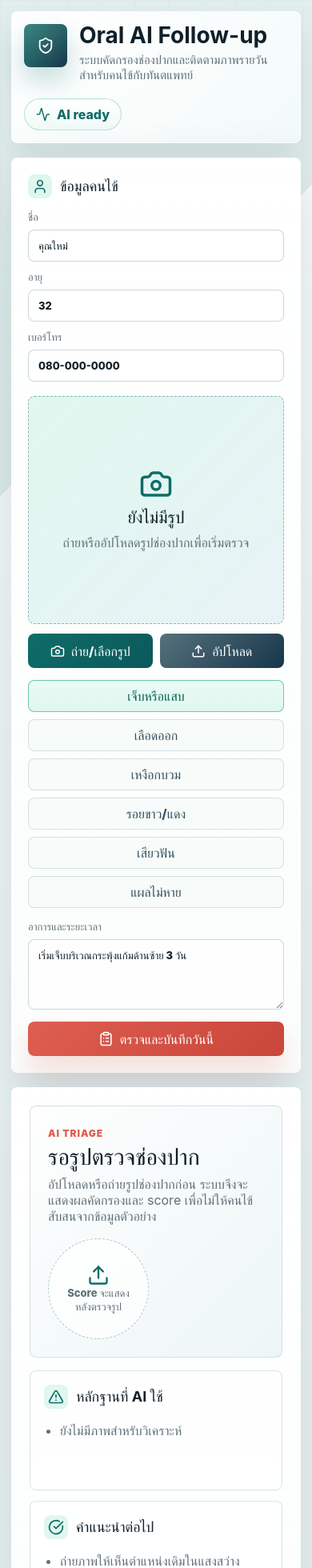
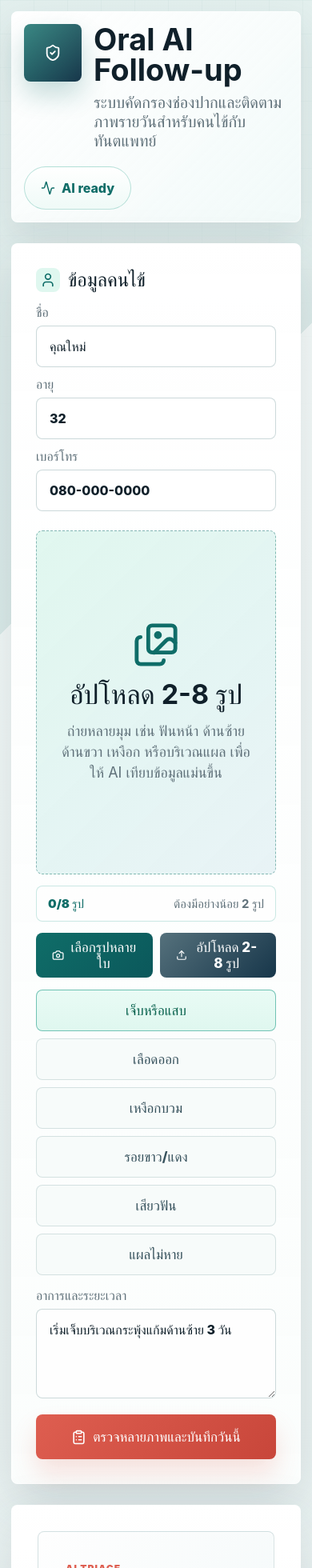
Before and after one commit to ZENLIK02/Teeth-Disease-AI, a React (Vite) app: page / in a window 390 px wide. Shown: the top 1960 px of the page at 80% size. Built offline with nearby package versions, Linux system fonts and the light colour scheme.

Commit message:
Support multi-photo oral analysis and larger UI

```diff
--- a/src/App.css
+++ b/src/App.css
@@ -15,7 +15,7 @@
 
 .app-shell {
   min-height: 100svh;
-  padding: 24px;
+  padding: 34px;
   color: var(--ink);
   background:
     linear-gradient(135deg, rgba(15, 109, 104, 0.1) 0 20%, transparent 20% 100%),
@@ -44,9 +44,9 @@
 }
 
 .topbar {
-  max-width: 1540px;
-  margin: 0 auto 18px;
-  padding: 18px;
+  max-width: 1840px;
+  margin: 0 auto 26px;
+  padding: 28px;
   display: flex;
   align-items: center;
   justify-content: space-between;
@@ -76,8 +76,8 @@
 }
 
 .brand-mark {
-  width: 54px;
-  height: 54px;
+  width: 72px;
+  height: 72px;
   flex: 0 0 auto;
   display: grid;
   place-items: center;
@@ -97,21 +97,21 @@
 }
 
 h1 {
-  font-size: clamp(28px, 3vw, 42px);
+  font-size: clamp(38px, 4vw, 62px);
   line-height: 1;
   letter-spacing: 0;
 }
 
 .brand-lockup p {
-  margin-top: 7px;
+  margin-top: 10px;
   color: var(--muted);
-  font-size: 15px;
+  font-size: 20px;
 }
 
 .status-pill {
   gap: 8px;
-  min-height: 40px;
-  padding: 0 14px;
+  min-height: 54px;
+  padding: 0 20px;
   border: 1px solid rgba(21, 151, 131, 0.28);
   border-radius: 999px;
   background: linear-gradient(180deg, #ffffff, #effaf7);
@@ -121,11 +121,11 @@
 }
 
 .workspace-grid {
-  max-width: 1540px;
+  max-width: 1840px;
   margin: 0 auto;
   display: grid;
-  grid-template-columns: minmax(310px, 390px) minmax(460px, 1fr) minmax(300px, 380px);
-  gap: 18px;
+  grid-template-columns: minmax(420px, 520px) minmax(620px, 1fr) minmax(390px, 500px);
+  gap: 26px;
   align-items: start;
 }
 
@@ -143,11 +143,11 @@
 
 .intake-panel,
 .doctor-panel {
-  padding: 20px;
+  padding: 30px;
 }
 
 .analysis-panel {
-  padding: 22px;
+  padding: 32px;
 }
 
 .section-title {
@@ -167,7 +167,7 @@
 .section-title h2,
 .section-title h3 {
   color: var(--ink);
-  font-size: 18px;
+  font-size: 24px;
   line-height: 1.2;
   letter-spacing: 0;
 }
@@ -182,7 +182,7 @@
   display: grid;
   gap: 7px;
   color: var(--muted);
-  font-size: 13px;
+  font-size: 16px;
   font-weight: 800;
 }
 
@@ -197,7 +197,7 @@
   border-radius: 8px;
   background: rgba(255, 255, 255, 0.78);
   color: var(--ink);
-  padding: 11px 12px;
+  padding: 15px 16px;
   outline: none;
   box-shadow: inset 0 1px 0 rgba(255, 255, 255, 0.8);
 }
@@ -215,8 +215,8 @@
 }
 
 .upload-zone {
-  height: 285px;
-  margin: 18px 0 12px;
+  height: 430px;
+  margin: 24px 0 14px;
   border: 1px dashed rgba(15, 109, 104, 0.45);
   border-radius: 8px;
   overflow: hidden;
@@ -234,7 +234,8 @@
 
 .upload-zone img,
 .doctor-photo img,
-.timeline-item img {
+.timeline-item img,
+.preview-grid img {
   width: 100%;
   height: 100%;
   object-fit: cover;
@@ -250,7 +251,7 @@
   display: grid;
   place-content: center;
   justify-items: center;
-  gap: 8px;
+  gap: 12px;
   padding: 30px;
   text-align: center;
   color: var(--teal);
@@ -258,13 +259,65 @@
 
 .upload-placeholder strong {
   color: var(--ink);
-  font-size: 21px;
+  font-size: 34px;
 }
 
 .upload-placeholder span {
-  max-width: 240px;
+  max-width: 360px;
   color: var(--muted);
   line-height: 1.45;
+  font-size: 18px;
+}
+
+.preview-grid {
+  height: 100%;
+  display: grid;
+  grid-template-columns: repeat(2, minmax(0, 1fr));
+  gap: 10px;
+  padding: 10px;
+}
+
+.preview-grid figure {
+  min-width: 0;
+  min-height: 0;
+  position: relative;
+  margin: 0;
+  overflow: hidden;
+  border-radius: 8px;
+  background: #dcebec;
+}
+
+.preview-grid figcaption {
+  position: absolute;
+  left: 10px;
+  top: 10px;
+  min-width: 28px;
+  height: 28px;
+  display: grid;
+  place-items: center;
+  border-radius: 999px;
+  background: rgba(16, 32, 42, 0.72);
+  color: white;
+  font-size: 14px;
+  font-weight: 900;
+}
+
+.photo-count-bar {
+  display: flex;
+  justify-content: space-between;
+  gap: 12px;
+  margin-bottom: 14px;
+  padding: 12px 14px;
+  border: 1px solid rgba(21, 151, 131, 0.22);
+  border-radius: 8px;
+  background: rgba(255, 255, 255, 0.72);
+  color: var(--muted);
+  font-size: 15px;
+  font-weight: 900;
+}
+
+.photo-count-bar span {
+  color: var(--teal);
 }
 
 .upload-actions {
@@ -274,8 +327,8 @@
 button {
   border: 0;
   border-radius: 8px;
-  min-height: 43px;
-  padding: 0 14px;
+  min-height: 56px;
+  padding: 0 20px;
   display: inline-flex;
   align-items: center;
   justify-content: center;
@@ -284,6 +337,7 @@
   background: linear-gradient(135deg, var(--teal), #0b585b);
   cursor: pointer;
   font-weight: 800;
+  font-size: 17px;
   transition:
     transform 150ms ease,
     box-shadow 150ms ease,
@@ -318,7 +372,7 @@
 }
 
 .symptom-grid button {
-  min-height: 40px;
+  min-height: 52px;
   background: rgba(247, 251, 250, 0.92);
   color: #36515c;
   border: 1px solid rgba(123, 157, 160, 0.28);
@@ -338,13 +392,13 @@
 .analyze-button,
 .send-button {
   width: 100%;
-  margin-top: 15px;
+  margin-top: 20px;
   background: linear-gradient(135deg, var(--coral), #c8463a);
   box-shadow: 0 18px 30px rgba(222, 94, 80, 0.18);
 }
 
 .send-button {
-  min-height: 48px;
+  min-height: 60px;
 }
 
 .error-text {
@@ -393,7 +447,7 @@
 }
 
 .scan-animation h2 {
-  font-size: 24px;
+  font-size: 30px;
   line-height: 1.15;
   letter-spacing: 0;
 }
@@ -422,10 +476,10 @@
 
 .risk-band {
   display: grid;
-  grid-template-columns: minmax(0, 1fr) 128px;
-  gap: 18px;
+  grid-template-columns: minmax(0, 1fr) 176px;
+  gap: 28px;
   align-items: center;
-  padding: 22px;
+  padding: 34px;
   border-radius: 8px;
   background:
     linear-gradient(135deg, rgba(255, 255, 255, 0.96), rgba(242, 250, 249, 0.88)),
@@ -449,8 +503,8 @@
 }
 
 .risk-band h2 {
-  margin: 7px 0 9px;
-  font-size: clamp(28px, 3vw, 42px);
+  margin: 9px 0 13px;
+  font-size: clamp(40px, 4vw, 64px);
   line-height: 1.04;
   letter-spacing: 0;
 }
@@ -468,7 +522,7 @@
 .risk-meter,
 .pending-score {
   aspect-ratio: 1;
-  min-width: 120px;
+  min-width: 170px;
   display: grid;
   place-content: center;
   justify-items: center;
@@ -478,7 +532,7 @@
 }
 
 .risk-meter {
-  border: 10px solid #7fc7ad;
+  border: 13px solid #7fc7ad;
   box-shadow: 0 16px 34px rgba(30, 75, 82, 0.12);
 }
 
@@ -491,7 +545,7 @@
 }
 
 .risk-meter strong {
-  font-size: 38px;
+  font-size: 52px;
   line-height: 1;
 }
 
@@ -503,13 +557,13 @@
 }
 
 .risk-meter small {
-  font-size: 11px;
+  font-size: 14px;
 }
 
 .risk-meter em {
-  max-width: 88px;
+  max-width: 112px;
   margin-top: 4px;
-  font-size: 10px;
+  font-size: 12px;
   font-style: normal;
   line-height: 1.2;
 }
@@ -523,7 +577,7 @@
 
 .pending-score span {
   color: var(--muted);
-  font-size: 13px;
+  font-size: 15px;
   font-weight: 800;
   line-height: 1.3;
 }
@@ -540,8 +594,8 @@
 }
 
 .metric {
-  min-height: 116px;
-  padding: 16px;
+  min-height: 148px;
+  padding: 22px;
   background: rgba(255, 255, 255, 0.78);
   border: 1px solid var(--line);
   border-radius: 8px;
@@ -550,7 +604,7 @@
 .metric span {
   display: block;
   color: var(--muted);
-  font-size: 12px;
+  font-size: 14px;
   font-weight: 900;
   margin-bottom: 8px;
 }
@@ -558,6 +612,7 @@
 .metric strong {
   color: var(--ink);
   line-height: 1.35;
+  font-size: 20px;
 }
 
 .metric.urgent {
@@ -571,10 +626,10 @@
 }
 
 .two-column > div {
-  min-height: 150px;
+  min-height: 190px;
   border: 1px solid var(--line);
   border-radius: 8px;
-  padding: 17px;
+  padding: 24px;
   background: rgba(255, 255, 255, 0.68);
 }
 
@@ -582,6 +637,7 @@
   margin: 0;
   padding-left: 20px;
   line-height: 1.55;
+  font-size: 18px;
 }
 
 .check-list li + li {
@@ -590,7 +646,7 @@
 
 .medical-caveat {
   margin-top: 16px;
-  padding: 13px 15px;
+  padding: 18px 20px;
   border-radius: 8px;
   background: linear-gradient(180deg, #fff9ea, #fff4d6);
   border: 1px solid rgba(231, 185, 93, 0.48);
@@ -634,9 +690,9 @@
 }
 
 .timeline-item {
-  min-height: 100px;
+  min-height: 128px;
   display: grid;
-  grid-template-columns: 74px 1fr 34px;
+  grid-template-columns: 98px 1fr 42px;
   gap: 10px;
   align-items: center;
   text-align: left;
@@ -653,7 +709,7 @@
 }
 
 .timeline-item img {
-  height: 80px;
+  height: 102px;
   border-radius: 8px;
 }
 
@@ -663,13 +719,22 @@
   -webkit-box-orient: vertical;
   -webkit-line-clamp: 2;
   color: var(--muted);
-  font-size: 13px;
+  font-size: 15px;
   margin-top: 3px;
 }
 
 .timeline-item b {
   justify-self: end;
   color: var(--coral);
+  font-size: 20px;
+}
+
+.timeline-item small {
+  display: block;
+  margin-top: 4px;
+  color: var(--teal);
+  font-size: 13px;
+  font-weight: 900;
 }
 
 .empty-timeline,
@@ -684,7 +749,11 @@
 }
 
 .doctor-photo {
-  aspect-ratio: 4 / 3;
+  min-height: 280px;
+  display: grid;
+  grid-template-columns: repeat(2, minmax(0, 1fr));
+  gap: 8px;
+  aspect-ratio: auto;
   border-radius: 8px;
   overflow: hidden;
   background: #dcebec;
@@ -700,7 +769,7 @@
 
 .summary-list div {
   display: grid;
-  grid-template-columns: 98px 1fr;
+  grid-template-columns: 116px 1fr;
   gap: 8px;
 }
 
@@ -721,6 +790,7 @@
   background: rgba(244, 250, 249, 0.86);
   border-radius: 0 8px 8px 0;
   line-height: 1.55;
+  font-size: 17px;
 }
 
 .send-status {
@@ -838,9 +908,27 @@
   margin: 4px 0;
 }
 
+.pdf-photo-grid {
+  display: grid;
+  grid-template-columns: repeat(2, minmax(0, 1fr));
+  gap: 8px;
+}
+
+.pdf-photo-grid figure {
+  margin: 0;
+  position: relative;
+}
+
+.pdf-photo-grid figcaption {
+  margin-top: 4px;
+  color: var(--muted);
+  font-size: 11px;
+  font-weight: 900;
+}
+
 .pdf-photo-row img {
   width: 100%;
-  height: 260px;
+  height: 124px;
   object-fit: cover;
   border-radius: 8px;
   border: 1px solid #d6e4e4;
@@ -908,7 +996,7 @@
 
 @media (max-width: 1220px) {
   .workspace-grid {
-    grid-template-columns: 360px 1fr;
+    grid-template-columns: minmax(380px, 480px) 1fr;
   }
 
   .doctor-panel {
@@ -945,8 +1033,8 @@
 
   .risk-meter,
   .pending-score {
-    width: 126px;
-    min-width: 126px;
+    width: 170px;
+    min-width: 170px;
   }
 
   .timeline-header {
@@ -969,6 +1057,11 @@
     grid-template-columns: 1fr 1fr;
   }
 
+  .preview-grid,
+  .doctor-photo {
+    grid-template-columns: 1fr;
+  }
+
   .summary-list div {
     grid-template-columns: 1fr;
     gap: 2px;
--- a/src/App.jsx
+++ b/src/App.jsx
@@ -8,6 +8,7 @@
   ClipboardList,
   Clock,
   FileText,
+  Images,
   RotateCcw,
   Send,
   ShieldCheck,
@@ -31,14 +32,16 @@
   chronicity: 'ระบบจะแสดงแนวโน้มหลังวิเคราะห์รูป',
   shouldSeeDentist: false,
   timeframe: 'ยังไม่มีคำแนะนำ',
-  explanation: 'อัปโหลดหรือถ่ายรูปช่องปากก่อน ระบบจึงจะแสดงผลคัดกรองและ score เพื่อไม่ให้คนไข้สับสนจากข้อมูลตัวอย่าง',
-  evidence: ['ยังไม่มีภาพสำหรับวิเคราะห์'],
-  nextSteps: ['ถ่ายภาพให้เห็นตำแหน่งเดิมในแสงสว่าง', 'ใส่อาการร่วมและระยะเวลาก่อนกดวิเคราะห์'],
+  explanation: 'อัปโหลดหรือถ่ายรูปช่องปาก 2-8 รูปก่อน ระบบจึงจะแสดงผลคัดกรองและ score เพื่อไม่ให้คนไข้สับสนจากข้อมูลตัวอย่าง',
+  evidence: ['ยังไม่มีภาพอย่างน้อย 2 รูปสำหรับวิเคราะห์หลายมุม'],
+  nextSteps: ['ถ่ายภาพให้เห็นตำแหน่งเดิมในแสงสว่างอย่างน้อย 2 รูป', 'ใส่อาการร่วมและระยะเวลาก่อนกดวิเคราะห์'],
   doctorSummary: 'ยังไม่มีผลวิเคราะห์',
   caveat: 'ผล AI เป็นการคัดกรอง ไม่ใช่การวินิจฉัยแทนทันตแพทย์',
 }
 
 const ANALYSIS_DELAY_MS = 2200
+const MIN_PHOTOS = 2
+const MAX_PHOTOS = 8
 
 function wait(ms) {
   return new Promise((resolve) => {
@@ -65,8 +68,8 @@
   const [patient, setPatient] = useState({ name: 'คุณใหม่', age: '32', phone: '080-000-0000' })
   const [symptoms, setSymptoms] = useState(['เจ็บหรือแสบ'])
   const [notes, setNotes] = useState('เริ่มเจ็บบริเวณกระพุ้งแก้มด้านซ้าย 3 วัน')
-  const [preview, setPreview] = useState('')
-  const [file, setFile] = useState(null)
+  const [previews, setPreviews] = useState([])
+  const [files, setFiles] = useState([])
   const [analysis, setAnalysis] = useState(null)
   const [entries, setEntries] = useState(loadSavedEntries)
   const [selectedId, setSelectedId] = useState(null)
@@ -84,6 +87,8 @@
     [entries, selectedId],
   )
   const tone = scoreTone(analysis?.riskScore || 0)
+  const selectedImages = selectedEntry?.images || (selectedEntry?.image ? [selectedEntry.image] : [])
+  const previewCount = previews.length
 
   function updatePatient(field, value) {
     setPatient((current) => ({ ...current, [field]: value }))
@@ -96,24 +101,30 @@
   }
 
   function handleFileChange(event) {
-    const nextFile = event.target.files?.[0]
-    if (!nextFile) return
-    setFile(nextFile)
+    const nextFiles = Array.from(event.target.files || []).slice(0, MAX_PHOTOS)
+    if (nextFiles.length === 0) return
+    setFiles(nextFiles)
     setAnalysis(null)
-    setError('')
+    setSendStatus('')
+    setError(nextFiles.length < MIN_PHOTOS ? `กรุณาเลือกรูปอย่างน้อย ${MIN_PHOTOS} รูปเพื่อให้ AI เทียบหลายมุม` : '')
 
-    const reader = new FileReader()
-    reader.onload = () => {
-      setPreview(String(reader.result || ''))
-    }
-    reader.readAsDataURL(nextFile)
+    Promise.all(
+      nextFiles.map(
+        (nextFile) =>
+          new Promise((resolve) => {
+            const reader = new FileReader()
+            reader.onload = () => resolve(String(reader.result || ''))
+            reader.readAsDataURL(nextFile)
+          }),
+      ),
+    ).then((nextPreviews) => setPreviews(nextPreviews))
   }
 
   function selectTimelineEntry(entry) {
     setSelectedId(entry.id)
     setAnalysis(entry.result)
-    setPreview(entry.image)
-    setFile(null)
+    setPreviews(entry.images || (entry.image ? [entry.image] : []))
+    setFiles([])
     setError('')
     if (fileInputRef.current) fileInputRef.current.value = ''
   }
@@ -123,16 +134,16 @@
     setEntries([])
     setSelectedId(null)
     setAnalysis(null)
-    setPreview('')
-    setFile(null)
+    setPreviews([])
+    setFiles([])
     setError('')
     setSendStatus('')
     if (fileInputRef.current) fileInputRef.current.value = ''
   }
 
   async function analyzePhoto() {
-    if (!file) {
-      setError('กรุณาอัปโหลดหรือถ่ายรูปก่อนวิเคราะห์')
+    if (files.length < MIN_PHOTOS) {
+      setError(`กรุณาอัปโหลดรูปอย่างน้อย ${MIN_PHOTOS} รูป และไม่เกิน ${MAX_PHOTOS} รูป เพื่อให้ AI วิเคราะห์หลายมุม`)
       return
     }
 
@@ -143,7 +154,7 @@
 
     try {
       const formData = new FormData()
-      formData.append('photo', file)
+      files.forEach((photo) => formData.append('photos', photo))
       formData.append('symptoms', JSON.stringify(symptoms))
       formData.append('notes', notes)
 
@@ -158,7 +169,9 @@
         id: Date.now(),
         day: `Day ${entries.length + 1}`,
         date: new Date().toISOString().slice(0, 10),
-        image: preview,
+        image: previews[0],
+        images: previews,
+        photoCount: previews.length,
         sent: false,
         symptoms,
         notes,
@@ -280,32 +293,44 @@
             </label>
           </div>
 
-          <div className={preview ? 'upload-zone has-photo' : 'upload-zone'} onClick={() => fileInputRef.current?.click()}>
-            {preview ? (
-              <img src={preview} alt="รูปช่องปากที่อัปโหลด" />
+          <div className={previewCount ? 'upload-zone has-photo multi-photo' : 'upload-zone'} onClick={() => fileInputRef.current?.click()}>
+            {previewCount ? (
+              <div className="preview-grid">
+                {previews.map((preview, index) => (
+                  <figure key={`${preview.slice(0, 40)}-${index}`}>
+                    <img src={preview} alt={`รูปช่องปากที่อัปโหลด ${index + 1}`} />
+                    <figcaption>{index + 1}</figcaption>
+                  </figure>
+                ))}
+              </div>
             ) : (
               <div className="upload-placeholder">
-                <Camera size={42} />
-                <strong>ยังไม่มีรูป</strong>
-                <span>ถ่ายหรืออัปโหลดรูปช่องปากเพื่อเริ่มตรวจ</span>
+                <Images size={58} />
+                <strong>อัปโหลด 2-8 รูป</strong>
+                <span>ถ่ายหลายมุม เช่น ฟันหน้า ด้านซ้าย ด้านขวา เหงือก หรือบริเวณแผล เพื่อให้ AI เทียบข้อมูลแม่นขึ้น</span>
               </div>
             )}
             <input
               ref={fileInputRef}
               type="file"
               accept="image/*"
+              multiple
               capture="environment"
               onChange={handleFileChange}
             />
           </div>
+          <div className="photo-count-bar">
+            <span>{previewCount}/{MAX_PHOTOS} รูป</span>
+            <strong>{previewCount < MIN_PHOTOS ? `ต้องมีอย่างน้อย ${MIN_PHOTOS} รูป` : 'พร้อมให้ AI วิเคราะห์หลายมุม'}</strong>
+          </div>
           <div className="upload-actions">
             <button type="button" onClick={() => fileInputRef.current?.click()}>
               <Camera size={18} />
-              ถ่าย/เลือกรูป
+              เลือกรูปหลายใบ
             </button>
             <button type="button" className="secondary" onClick={() => fileInputRef.current?.click()}>
               <Upload size={18} />
-              อัปโหลด
+              อัปโหลด 2-8 รูป
             </button>
           </div>
 
@@ -330,7 +355,7 @@
           {error && <p className="error-text">{error}</p>}
           <button className="analyze-button" type="button" onClick={analyzePhoto} disabled={isAnalyzing}>
             {isAnalyzing ? <Clock size={19} /> : <ClipboardList size={19} />}
-            {isAnalyzing ? 'กำลังตรวจภาพ...' : 'ตรวจและบันทึกวันนี้'}
+            {isAnalyzing ? 'กำลังตรวจหลายภาพ...' : 'ตรวจหลายภาพและบันทึกวันนี้'}
           </button>
         </aside>
 
@@ -342,8 +367,8 @@
                 <Camera size={42} />
               </div>
               <div>
-                <h2>AI กำลังตรวจช่องปาก</h2>
-                <p>กำลังอ่านภาพ ประเมินรอยโรค และสร้างสรุปสำหรับหมอ ใช้เวลาประมาณ 2.2 วินาที</p>
+                <h2>AI กำลังตรวจหลายมุม</h2>
+                <p>กำลังอ่านภาพ {previewCount || files.length} รูป เทียบตำแหน่งรอยโรค และสร้างสรุปสำหรับหมอ ใช้เวลาประมาณ 2.2 วินาที</p>
                 <div className="progress-track"><span /></div>
               </div>
             </div>
@@ -420,7 +445,7 @@
               <h3>ติดตามรายวัน</h3>
             </div>
             <div className="timeline-tools">
-              <span>{entries.length} ภาพ</span>
+              <span>{entries.length} ครั้ง</span>
               <button type="button" className="reset-button" onClick={resetTracking} disabled={isAnalyzing}>
                 <RotateCcw size={16} />
                 Reset
@@ -440,6 +465,7 @@
                   <div>
                     <strong>{entry.day}</strong>
                     <span>{entry.result.condition}</span>
+                    <small>{entry.photoCount || entry.images?.length || 1} รูป</small>
                   </div>
                   <b>{entry.result.riskScore}</b>
                 </button>
@@ -459,7 +485,9 @@
           {selectedEntry ? (
             <>
               <div className="doctor-photo">
-                <img src={selectedEntry.image} alt="รูปที่เลือกสำหรับส่งให้หมอ" />
+                {(selectedImages.length ? selectedImages : [selectedEntry.image]).map((image, index) => (
+                  <img key={`${image?.slice?.(0, 40) || 'image'}-${index}`} src={image} alt={`รูปที่เลือกสำหรับส่งให้หมอ ${index + 1}`} />
+                ))}
               </div>
               <dl className="summary-list">
                 <div>
@@ -469,6 +497,10 @@
                 <div>
                   <dt>วันที่</dt>
                   <dd>{selectedEntry.date}</dd>
+                </div>
+                <div>
+                  <dt>จำนวนรูป</dt>
+                  <dd>{selectedImages.length || selectedEntry.photoCount || 1} รูป</dd>
                 </div>
                 <div>
                   <dt>ผลคัดกรอง</dt>
@@ -518,6 +550,7 @@
               <p><b>อายุ:</b> {patient.age} ปี</p>
               <p><b>เบอร์โทร:</b> {patient.phone}</p>
               <p><b>วันที่ตรวจ:</b> {selectedEntry.date}</p>
+              <p><b>จำนวนรูป:</b> {selectedImages.length || selectedEntry.photoCount || 1} รูป</p>
             </div>
             <div>
               <h3>ผลสแกน AI</h3>
@@ -529,7 +562,14 @@
           </div>
 
           <div className="pdf-photo-row">
-            <img src={selectedEntry.image} alt="" />
+            <div className="pdf-photo-grid">
+              {(selectedImages.length ? selectedImages : [selectedEntry.image]).map((image, index) => (
+                <figure key={`${image?.slice?.(0, 40) || 'pdf-image'}-${index}`}>
+                  <img src={image} alt="" />
+                  <figcaption>ภาพที่ {index + 1}</figcaption>
+                </figure>
+              ))}
+            </div>
             <div>
               <h3>อาการร่วมและหมายเหตุ</h3>
               <p><b>อาการร่วม:</b> {(selectedEntry.symptoms || symptoms).join(', ') || 'ไม่ได้ระบุ'}</p>
```
Also changed, not shown: server.js (+26 -16 lines), 1 other file (tests, documents, lock files or other folders).
